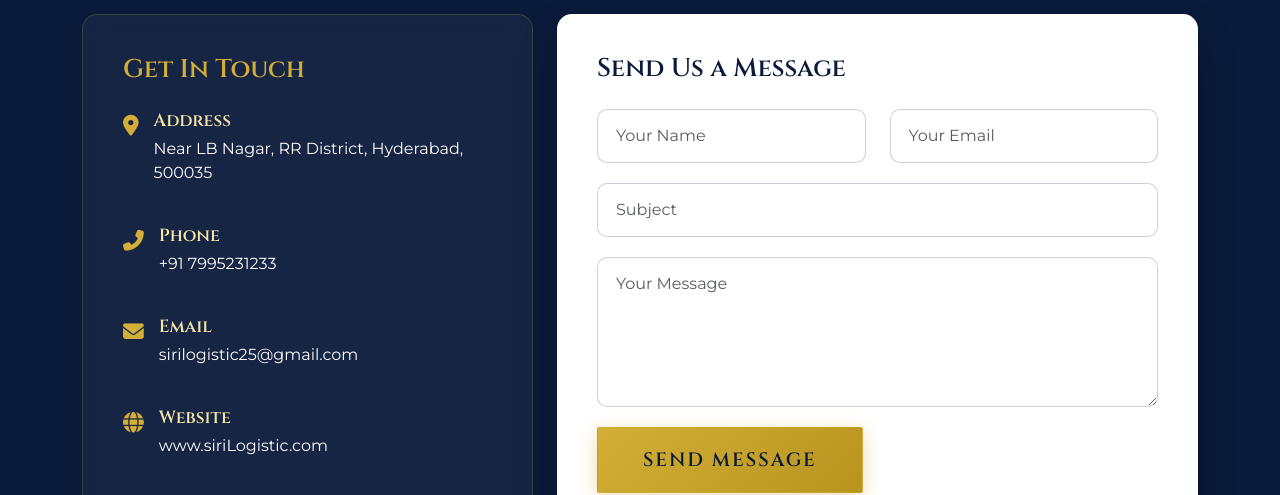
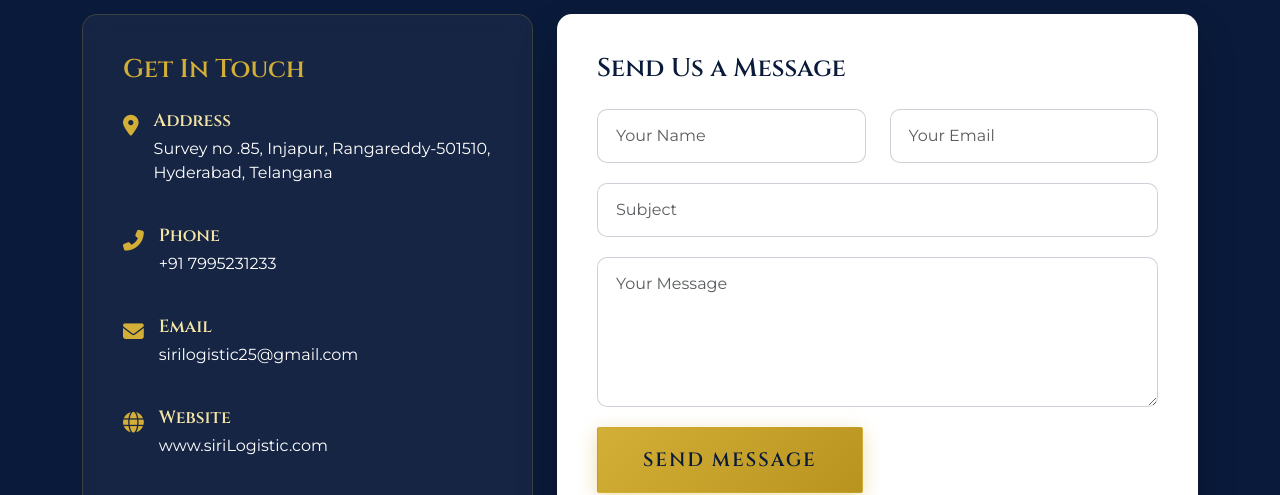
Before and after one commit to Ramsaijaddu7338/sirilogistic, a plain HTML site: page index.html in a window 1280 px wide. Shown: the part 7580-8075 px from the top of the page. Drawn offline with nearby package versions, Linux system fonts and the light colour scheme.

Commit message:
Update address in index.html

```diff
--- a/index.html
+++ b/index.html
@@ -2166,8 +2166,7 @@
                 <div>
                   <h5>Address</h5>
                   <p>
-                    Near LB Nagar, RR District, Hyderabad, 500035
-                  </p>
+                    Survey no .85, Injapur, Rangareddy-501510, Hyderabad, Telangana </p>
                 </div>
               </div>
               <div class="contact-item">
```
